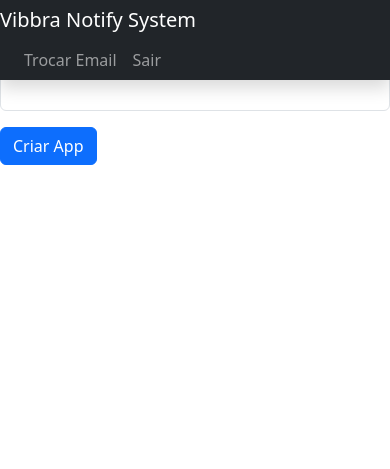
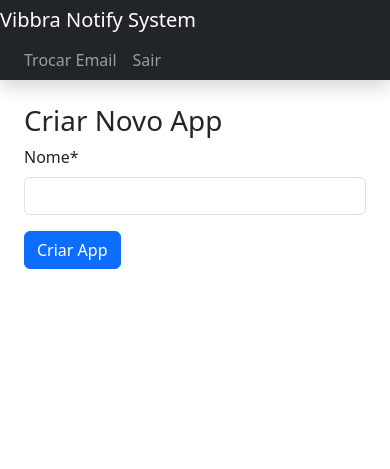
Before and after one commit to Jefferson472/vibbra-system-notify, a Django app: page /app/create/ in a window 390 px wide. Shown: the top 469 px of the page. Run offline with Django 5.2, Linux system fonts and the light colour scheme; the visitor is signed in with stand-in values (Sample User, id 1); some libraries are stand-ins or nearby versions.

Commit message:
fix layout

```diff
--- a/src/templates/base.html
+++ b/src/templates/base.html
@@ -6,7 +6,7 @@
 <head>
   <meta charset="UTF-8">
   <meta name="viewport" content="width=device-width, initial-scale=1.0">
-  <title>{% block title %}{% endblock %}</title>
+  <title>Vibbra Notify System{% block title %}{% endblock %}</title>
 
   <!-- Core theme CSS (includes Bootstrap)-->
   <link
@@ -24,21 +24,20 @@
 </head>
 
 <body class="{% block bodyclass %}{% endblock bodyclass %}">
-  <div class="wrapper">
-    {% block sidebar %}
-      {% include 'layouts/sidebar.html' %}
-    {% endblock sidebar %}
-    <div class="main-panel">
-      {% block navigation %}
-        {% include 'layouts/navigation.html' %}
-      {% endblock navigation %}
+  {% block navigation %}
+    {% include 'layouts/navigation.html' %}
+  {% endblock navigation %}
 
-      {% block content %}{% endblock content %}
+  <div class="container-fluid">
+    <div class="row">
+      {% block sidebar %}{% include 'layouts/sidebar.html' %}{% endblock sidebar %}
 
-      {% block footer %}
-        {% include 'layouts/footer.html' %}
-      {% endblock footer %}
+      <main role="main" class="col-md-9 ml-sm-auto col-lg-10 px-4 mt-4">
+        {% block content %}{% endblock %}
+      </main>
     </div>
+
+    {% block footer %}{% include 'layouts/footer.html' %}{% endblock footer %}
   </div>
 
   {% include 'includes/scripts.html' %}
--- a/src/templates/layouts/navigation.html
+++ b/src/templates/layouts/navigation.html
@@ -1,4 +1,4 @@
-<nav class="navbar navbar-dark fixed-top bg-dark flex-md-nowrap shadow p-0">
+<nav class="navbar navbar-dark bg-dark flex-md-nowrap shadow p-0">
   <a class="navbar-brand col-sm-3 col-md-2 mr-0" href="{% url 'home_page' %}">Vibbra Notify System</a>
   <ul class="navbar-nav px-3 d-flex flex-row">
     {% if user.is_authenticated %}
--- a/src/templates/layouts/sidebar.html
+++ b/src/templates/layouts/sidebar.html
@@ -1,6 +1,6 @@
 {% if not '/accounts/' in request.path %}
 <nav class="col-md-2 d-none d-md-block bg-light sidebar" style="height: 100vh;">
-  <div class="sidebar-sticky">
+  <div class="sidebar-sticky mt-4">
     <ul class="nav flex-column">
       <li class="nav-item">
         <a class="nav-link" href="">
```
